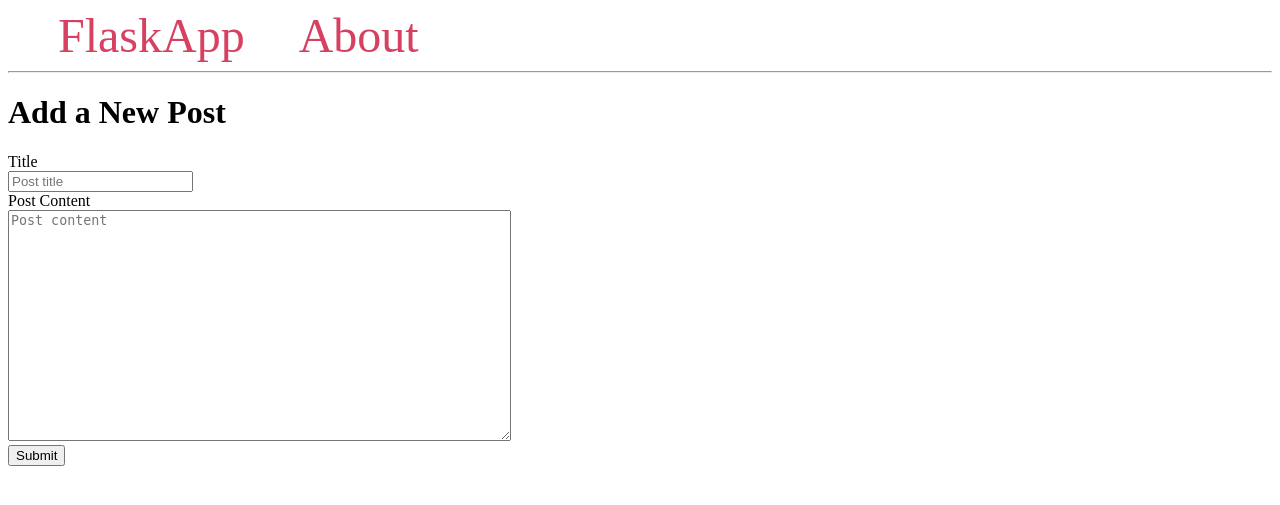
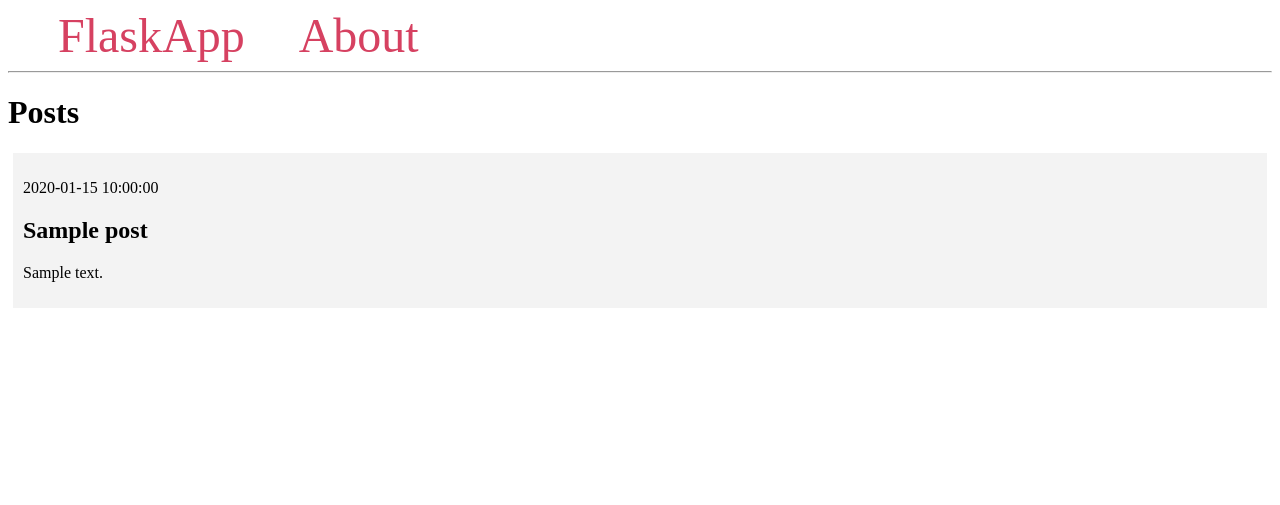
Before and after one commit to Danhartz/Flask-Blog-Tutorial, a Flask app: template templates/index.html in a window 1280 px wide. Shown: the top 505 px of the page. Run offline with Flask 3, Linux system fonts and the light colour scheme; the template is opened without the code that fills it: most values are stand-ins (such as "Sample title", 1, 10 or a date in 2020).

Commit message:
Everything up until Part 4. Part 3 complete

```diff
--- a/app.py
+++ b/app.py
@@ -24,13 +24,16 @@ def get_db_connection():
 @app.route('/')
 def index():
     #get a connection to the database
+    conn = get_db_connection()
 
     #execute a query to read all posts form the posts table in the db
+    posts = conn.execute('SELECT * FROM posts').fetchall()
+
     #close the connection
+    conn.close()
+
     #send the posts to the index.html template to be displayed
-
-    return "<h1>Welcome to Danny's Blog</h1>"
-
+    return render_template('index.html', posts=posts)
 
 # route to create a post
 
--- a/templates/index.html
+++ b/templates/index.html
@@ -1,23 +1,12 @@
 {% extends 'base.html' %}
 
 {% block content %}
-    <h1>{% block title %} Add a New Post {% endblock %}</h1>
-    <form method="post">
-        <label for="title">Title</label>
-        <br>
-        <input type="text" name="title"
-               placeholder="Post title"
-               value="{{ request.form['title'] }}"></input>
-        <br>
-
-        <label for="content">Post Content</label>
-        <br>
-        <textarea name="content"
-                  placeholder="Post content"
-                  rows="15"
-                  cols="60"
-                  >{{ request.form['content'] }}</textarea>
-        <br>
-        <button type="submit">Submit</button>
-    </form>
+    <h1>{% block title %} Posts {% endblock %}</h1>
+    {% for post in posts %}
+        <div class='post'>
+            <p>{{ post['created'] }}</p>
+            <h2>{{ post['title'] }}</h2>
+            <p>{{ post['content'] }}</p>
+        </div>
+    {% endfor %}
 {% endblock %}
```
